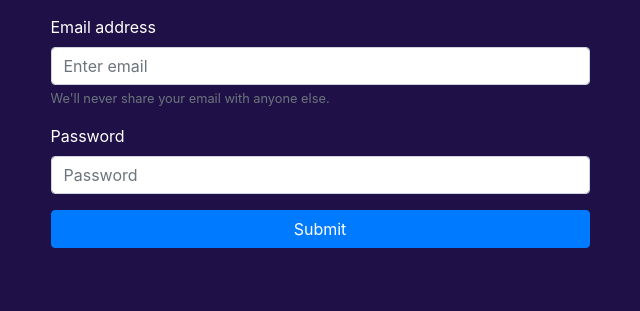
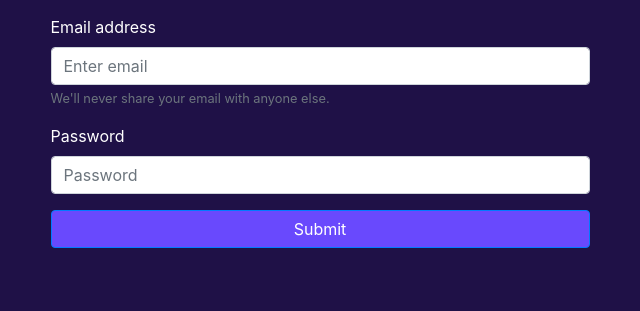
Before and after one commit to abhijain1705/quiz_master_college, a Flask app: page /auth/login in a window 1280 px wide. Shown: the part 342-653 px from the top of the page, without its empty margins (320-960 px from the left). Run offline with Flask 3, Linux system fonts and the light colour scheme.

Commit message:
bootstrap work

```diff
--- a/templates/login.html
+++ b/templates/login.html
@@ -86,7 +86,9 @@
         </div>
         <div class="row">
           <div class="form-group mx-auto col-12 col-sm-6">
-            <button type="submit" class="w-100 btn btn-primary">Submit</button>
+            <button type="submit" class="w-100 button btn btn-primary">
+              Submit
+            </button>
           </div>
         </div>
       </form>
```
